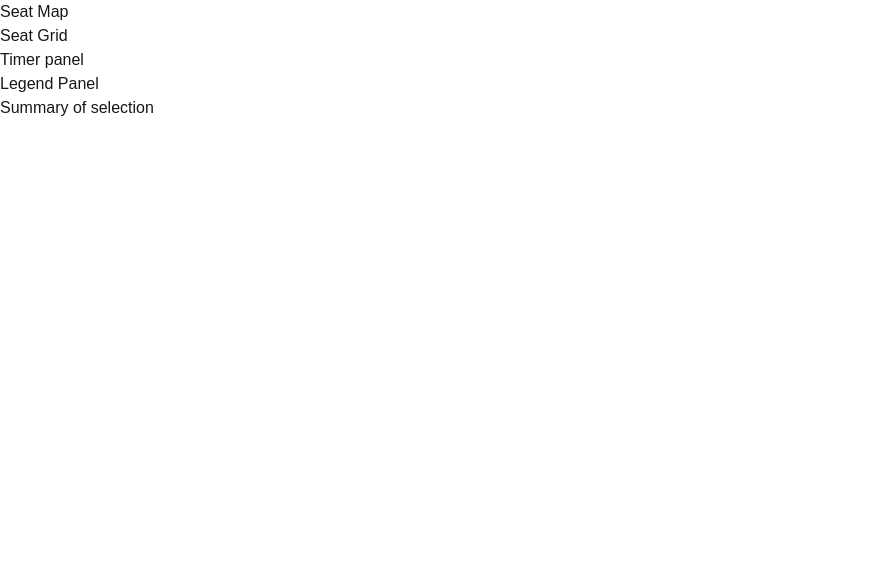
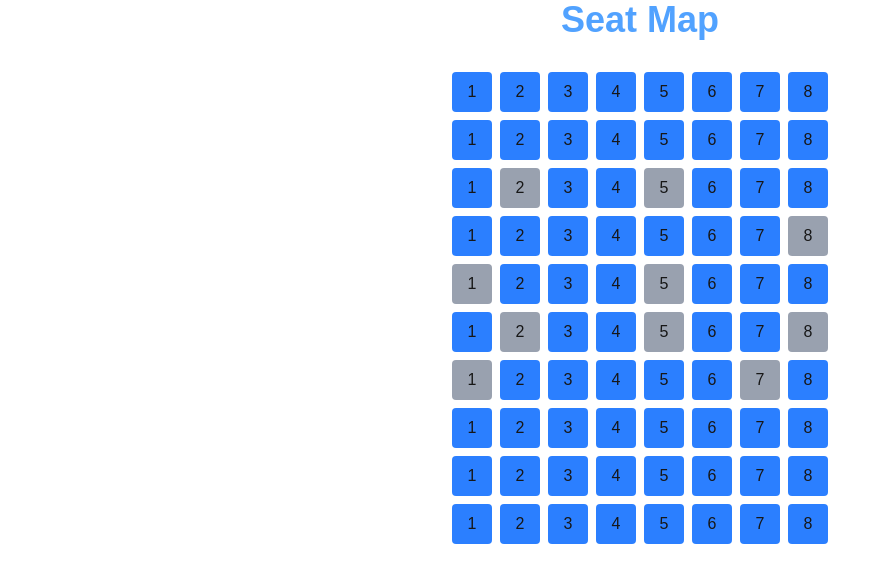
Before and after one commit to madhuiitb/high-concurrency-seat-booking, a Next.js app: page /seat-map in a window 1280 px wide. Shown: the top 582 px of the page, without its empty margins (0-891 px from the left). Built offline with nearby package versions, Linux system fonts and the light colour scheme.

Commit message:
Add seat selection reducer integration and UI shows up

```diff
--- a/src/app/layout.tsx
+++ b/src/app/layout.tsx
@@ -1,22 +1,8 @@
-import type { Metadata } from "next";
-import { Geist, Geist_Mono } from "next/font/google";
+'use client'
 import "./globals.css";
 import { Toaster } from "sonner";
-
-const geistSans = Geist({
-  variable: "--font-geist-sans",
-  subsets: ["latin"],
-});
-
-const geistMono = Geist_Mono({
-  variable: "--font-geist-mono",
-  subsets: ["latin"],
-});
-
-export const metadata: Metadata = {
-  title: "Create Next App",
-  description: "Generated by create next app",
-};
+import QueryProvider from "@/providers/queryProvider";
+import { SeatProvider } from "@/providers/SeatProvider";
 
 export default function RootLayout({
   children,
@@ -26,11 +12,14 @@ export default function RootLayout({
   return (
     <html
       lang="en"
-      className={`${geistSans.variable} ${geistMono.variable} h-full antialiased`}
     >
       <body className="min-h-full flex flex-col">
-        {children}
-        <Toaster position="top-right" richColors />
+        <QueryProvider>
+          <SeatProvider>
+            {children}
+            <Toaster position="top-right" richColors />
+          </SeatProvider>
+        </QueryProvider>
       </body>
     </html>
   );
--- a/src/app/seat-map/page.tsx
+++ b/src/app/seat-map/page.tsx
@@ -1,12 +1,11 @@
+'use client'
+import SeatGrid from "@/components/SeatGrid/SeatGrid";
 
 export default function SeatMap(){
-    return <div>Seat Map
-
-        <ul>
-            <li>Seat Grid</li>
-            <li>Timer panel</li>
-            <li>Legend Panel</li>
-            <li>Summary of selection</li>
-       </ul>
-    </div>
+    return (
+      <div className="flex flex-col gap-8">
+        <div className="flex justify-center gap-8 text-4xl bt-8 font-extrabold text-blue-400"> Seat Map</div>
+        <SeatGrid />
+      </div>
+    );
 }
--- a/src/mocks/generateSeats.ts
+++ b/src/mocks/generateSeats.ts
@@ -1,14 +1,14 @@
 /**
  *
  Generating Mock seats
- Rows 15
- Seats in each row 12
+ Rows 10
+ Seats in each row 8
  */
 
 import { Seat, SeatStatus, SeatTier } from "@/types/seat";
 
-const ROWS = 15;
-const SEATS_PER_ROW = 12;
+const ROWS = 10;
+const SEATS_PER_ROW = 8;
 
 export function generateSeats(): Seat[] {
     const seats: Seat[] = [];
@@ -19,10 +19,10 @@ export function generateSeats(): Seat[] {
             let tierPrice: number = 150;
             const seatAvailability: SeatStatus = Math.random() < 0.1 ? "reserved" : "available";
 
-            if(row <= 3) {
+            if(row <= 2) {
                 tierStatus = "VIP";
                 tierPrice = 350;
-            }else if (row <= 8) {
+            }else if (row <= 5) {
                 tierStatus = "PREMIUM";
                 tierPrice = 200;
             }
--- /dev/null
+++ b/src/providers/queryProvider.tsx
@@ -0,0 +1,23 @@
+'use client'
+
+import { QueryClient, QueryClientProvider } from "@tanstack/react-query";
+import { ReactNode, useState } from "react";
+
+export default function QueryProvider({
+    children,
+}: { children: ReactNode }) {
+
+    const [queryClient] = useState(() => {
+        return new QueryClient({
+            defaultOptions: {
+                queries: {
+                    refetchOnWindowFocus: false,
+                }
+            }
+        })
+    });
+
+    return <QueryClientProvider client={queryClient}>
+        {children}
+    </QueryClientProvider>
+}
```
